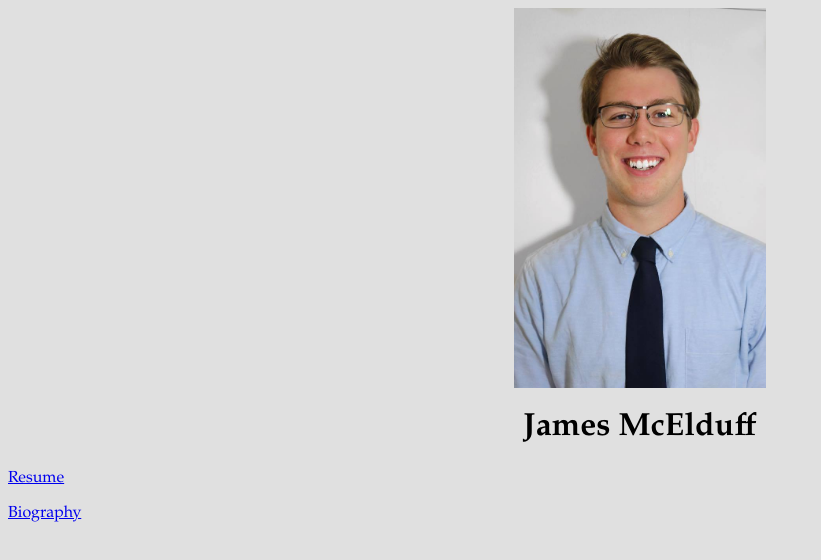
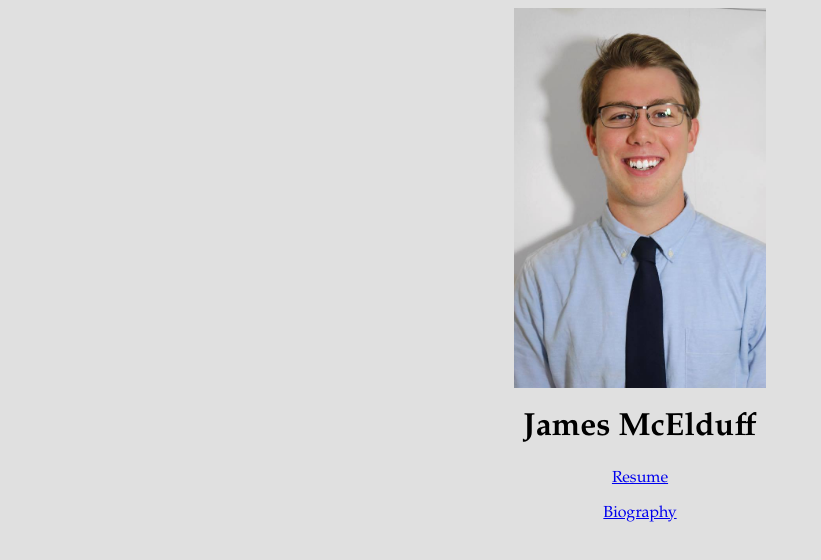
Before and after one commit to mcelduffjames/mcelduffjames.github.io, a plain HTML site: page index.html in a window 1280 px wide. Shown: the whole page, without its empty margins (0-821 px from the left). Drawn offline with Linux system fonts and the light colour scheme.

Commit message:
linked stylesheet.css

```diff
--- a/index.html
+++ b/index.html
@@ -13,6 +13,6 @@
 <img src="image.jpg" alt="photo of James" style="width:20%;height:20%">
 
 <h1>James McElduff</h1>
-<p><a href="resume.html">Resume</a></p>
-<p><a href="bio.html">Biography</p>
+<p class = "indexcentered"><a href="resume.html">Resume</a></p>
+<p class = "indexcentered"><a href="bio.html">Biography</p>
 </body>
```
Also changed, not shown: bio.html (+1 -0 lines), resume.html (+1 -0 lines).
